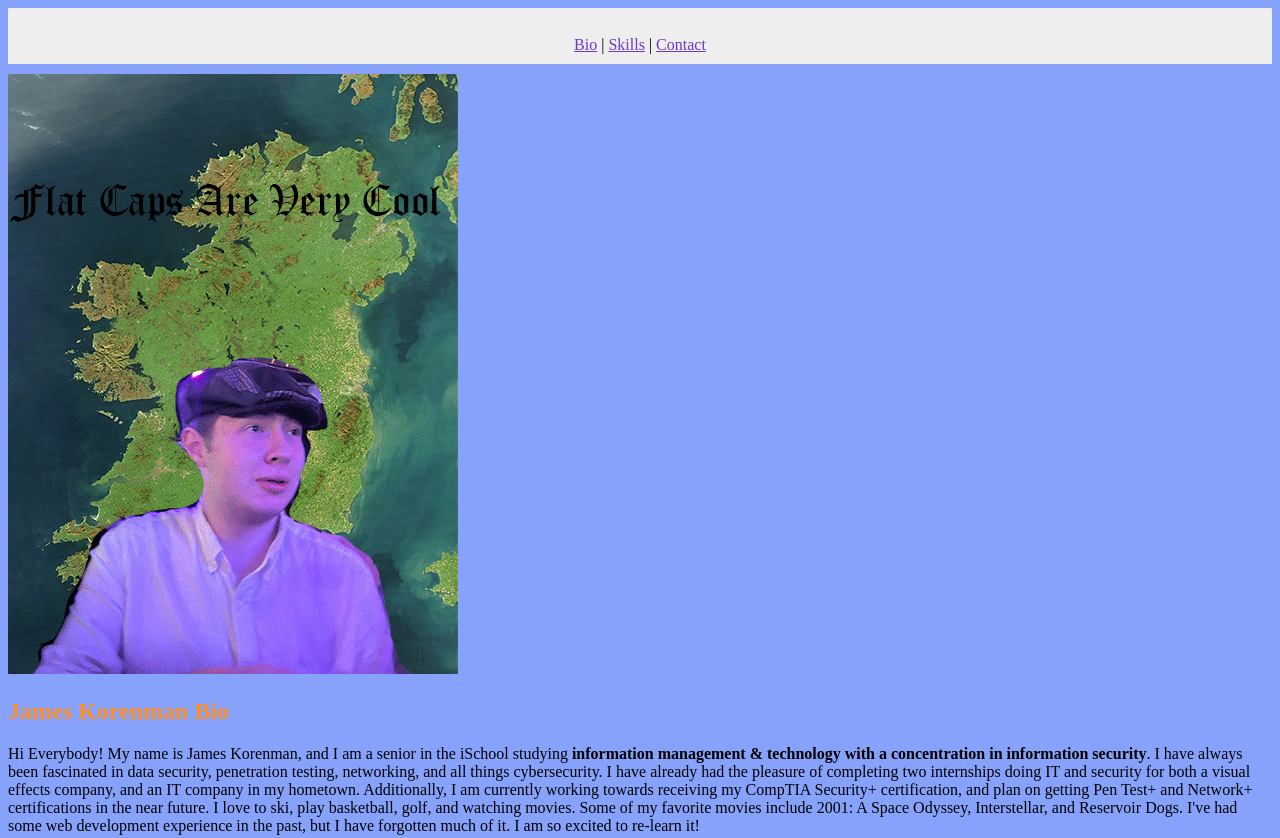
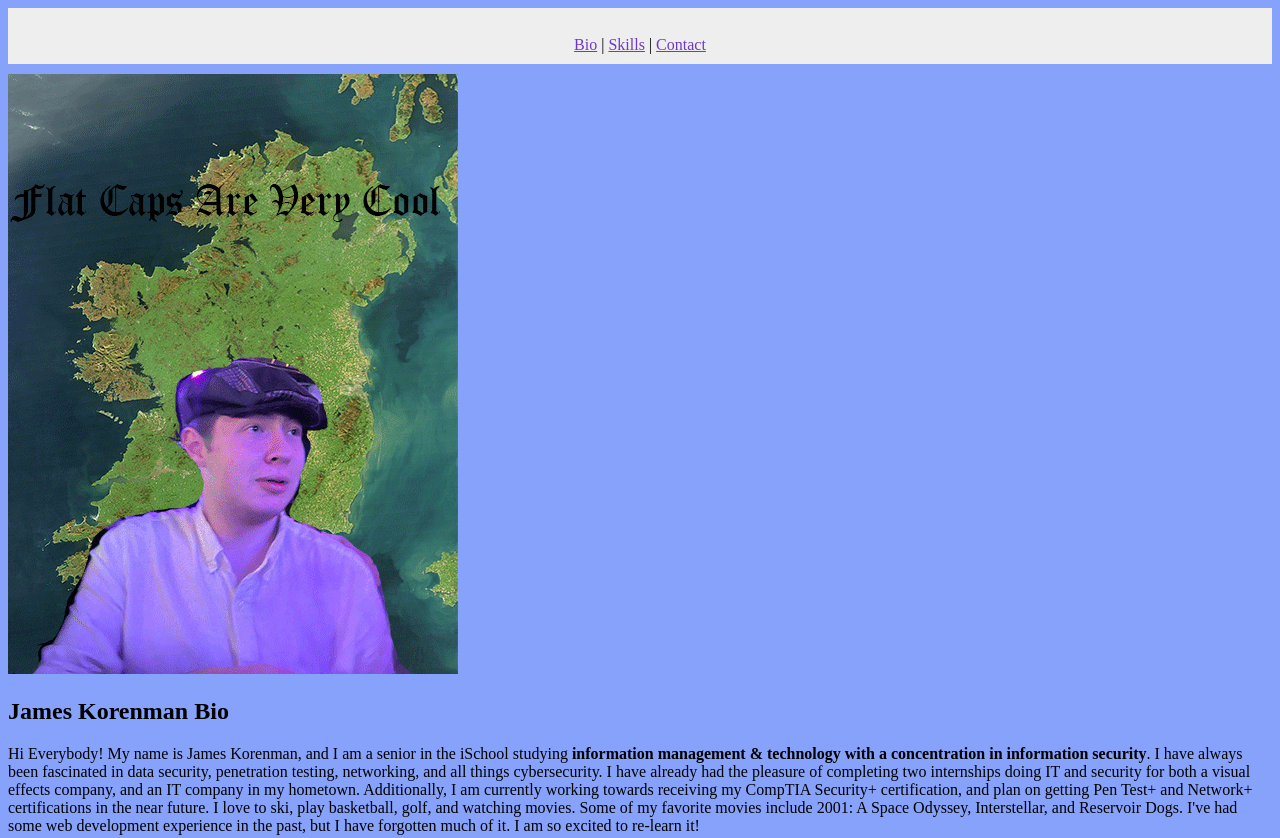
Before and after one commit to jepk6768/ist263, a plain HTML site: page lab11/index.html in a window 1280 px wide. Shown: the top 838 px of the page. Drawn offline with Linux system fonts and the light colour scheme.

Commit message:
udpate styles.css

```diff
--- a/lab11/styles.css
+++ b/lab11/styles.css
@@ -12,7 +12,7 @@ body {
 }
 
 h1 {
-    color:#ff8f25;
+    color:#000000;
 }
 
 
```
